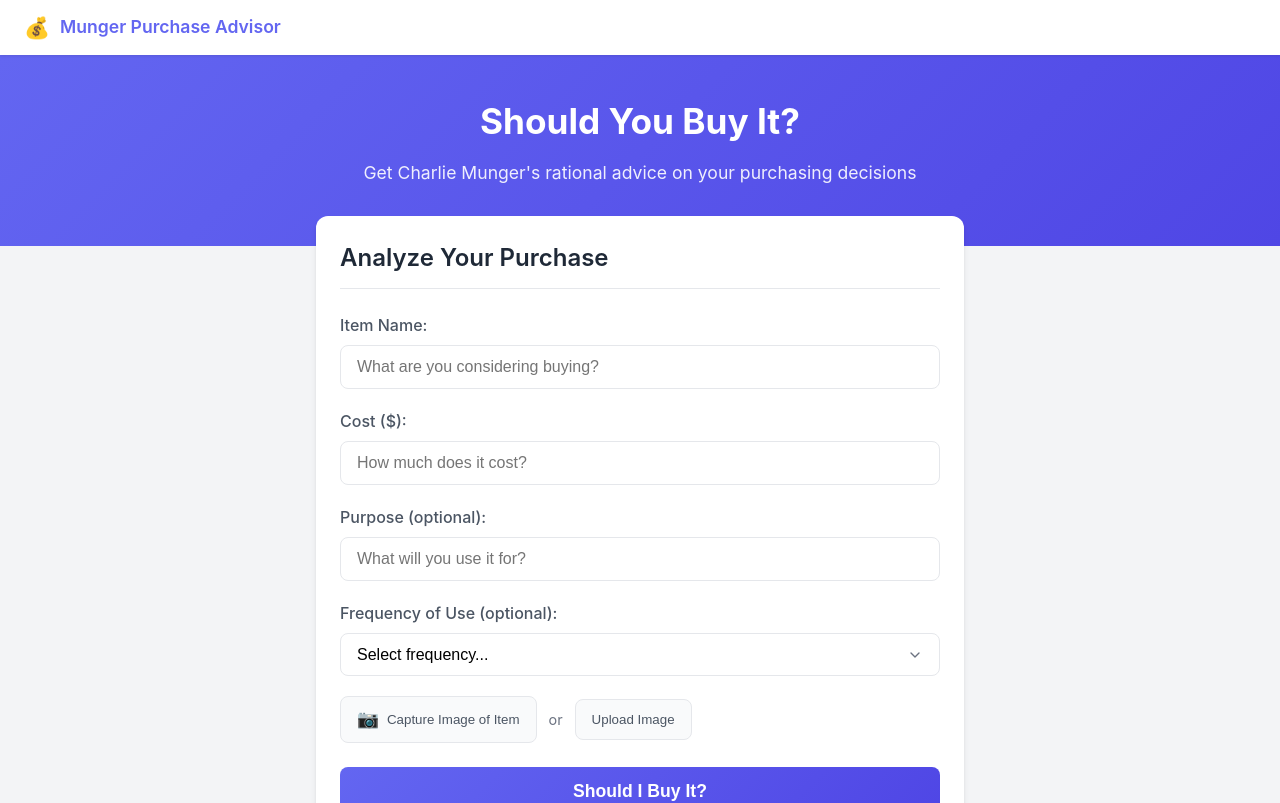
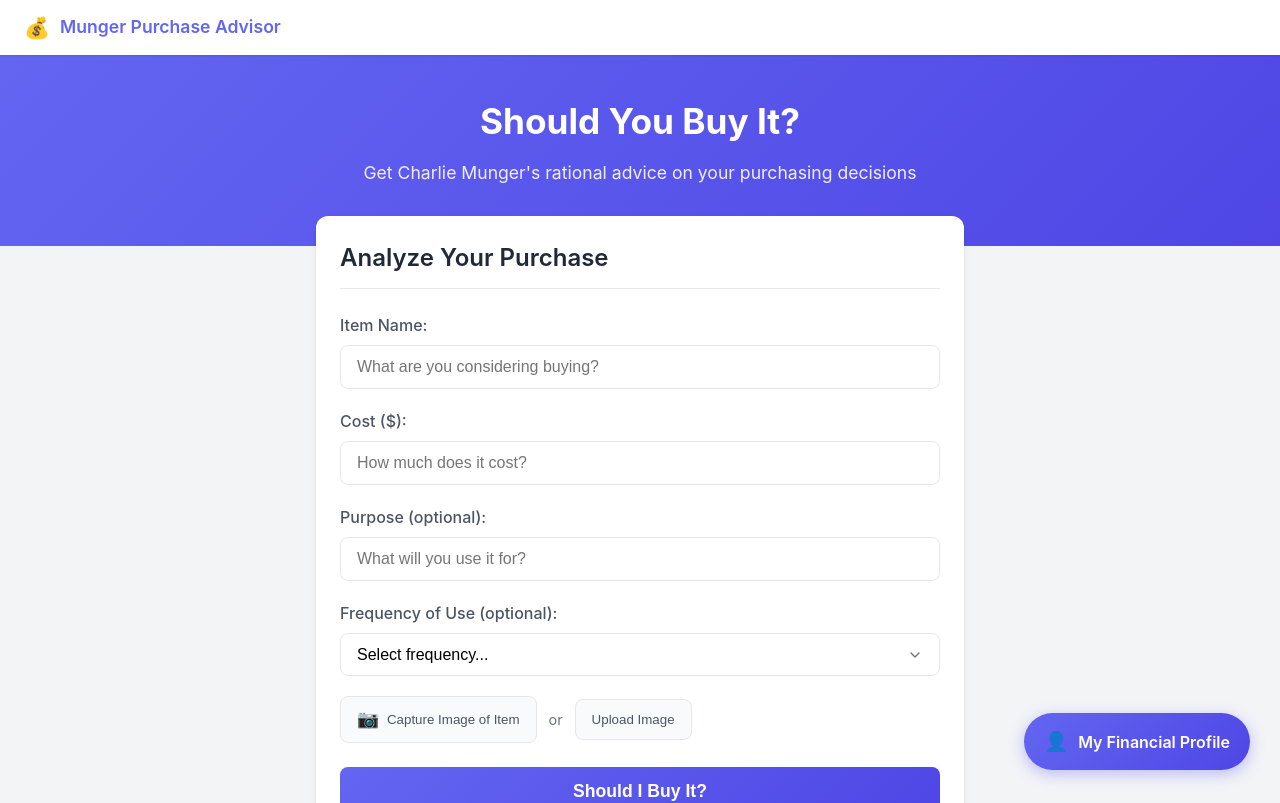
Before and after one commit to mavila14/mungerfirebase, a React (Create React App) app: page / in a window 1280 px wide. Shown: the top 803 px of the page. Built offline with nearby package versions, Linux system fonts and the light colour scheme.

Commit message:
Update App.css

```diff
--- a/src/App.css
+++ b/src/App.css
@@ -176,7 +176,7 @@
   gap: 8px;
   padding: 12px 16px;
   background-color: var(--background-light);
-  border: 1px solid var(--border-color);
+border: 1px solid var(--border-color);
   border-radius: var(--radius-md);
   font-weight: 500;
   color: var(--text-medium);
@@ -685,3 +685,36 @@
     align-self: center;
   }
 }
+
+/* NAVIGATION STYLES */
+.nav-container {
+  position: fixed;
+  bottom: 30px;
+  right: 30px;
+  z-index: 100;
+}
+
+.nav-button {
+  display: flex;
+  align-items: center;
+  gap: 10px;
+  background: linear-gradient(135deg, var(--primary-color) 0%, var(--primary-dark) 100%);
+  color: white;
+  padding: 14px 20px;
+  border-radius: 50px;
+  box-shadow: 0 4px 15px rgba(99, 102, 241, 0.4);
+  font-weight: 600;
+  text-decoration: none;
+  transition: all 0.3s ease;
+  border: none;
+  cursor: pointer;
+}
+
+.nav-button:hover {
+  transform: translateY(-4px) scale(1.05);
+  box-shadow: 0 8px 20px rgba(99, 102, 241, 0.5);
+}
+
+.nav-icon {
+  font-size: 1.2rem;
+}
```
